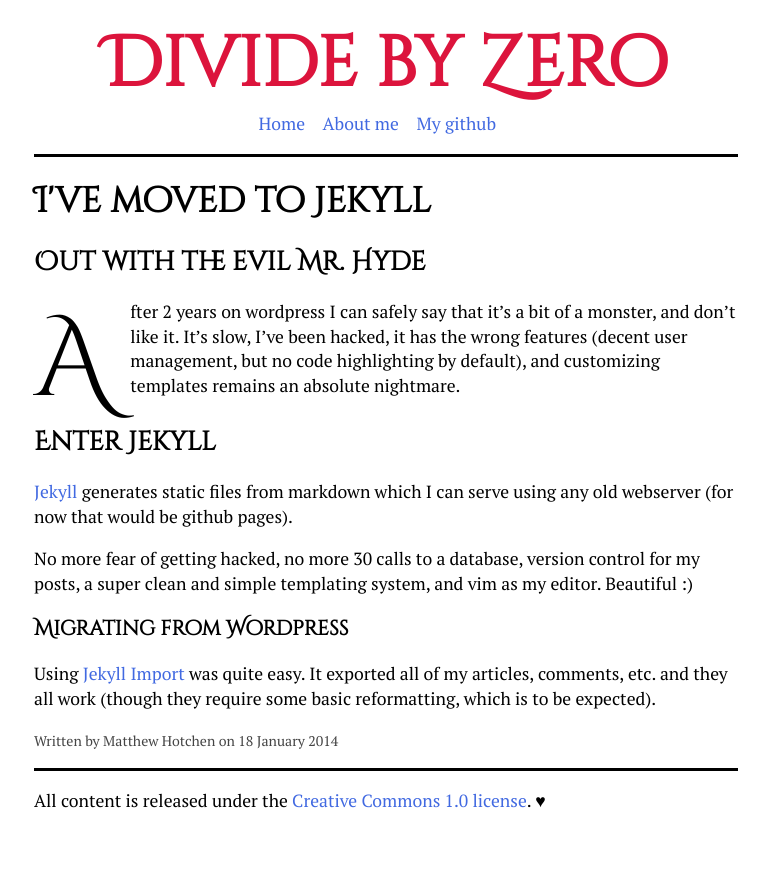
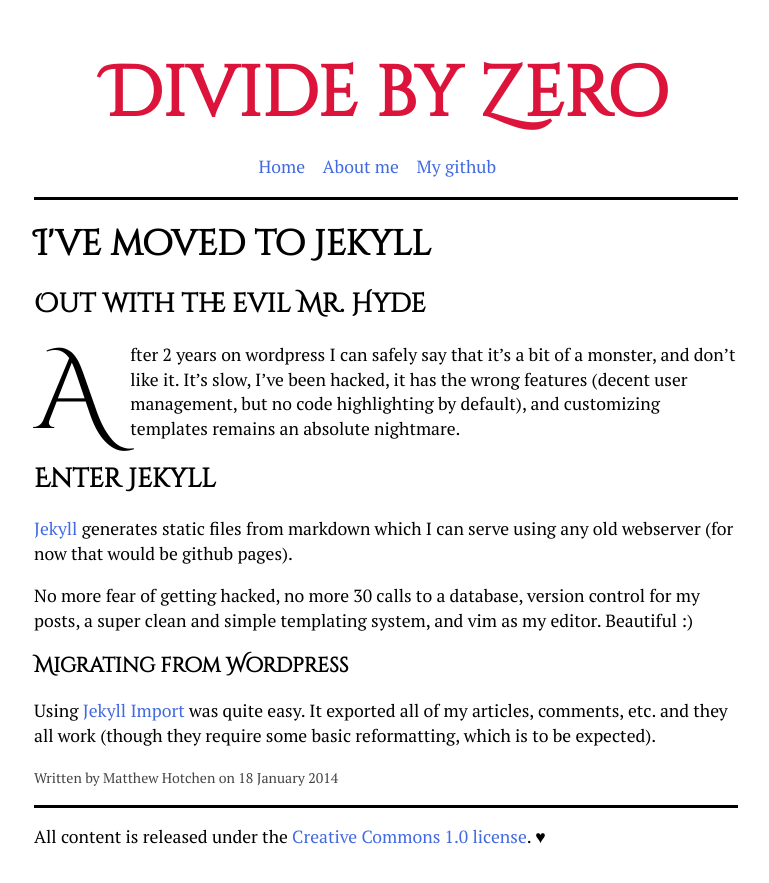
Before and after one commit to mhotchen/mhotchen.github.io, a Jekyll site: the page built from _posts/2014-01-18-migrating-to-jekyll.markdown, in a window 1280 px wide. Shown: the top 883 px of the page, without its empty margins (254-1023 px from the left). Built offline with Jekyll 4.4.1, drawn with Linux system fonts in a browser that asks for light colours.

Commit message:
Address some cross browser issues
Specifically the site title not having a line height so overlapping
itself on small screens and the first letter having too much spacing on
the bottom

```diff
--- a/assets/css/main.css
+++ b/assets/css/main.css
@@ -31,7 +31,7 @@
 ul {margin-left: 0; padding-left: 1em;}
 ol {list-style: lower-alpha;}
 ul {list-style: none; text-indent: -1em;}
-ul li:before {content: "\0BB"; width: 1em; display: block; float: left;}
+ul li:before {content: "»"; width: 1em; display: block; float: left;}
 
 /* colors */
 body {color: #000; background-color: #fff;}
@@ -56,7 +56,7 @@
 
 
 /* sections */
-body > header h1 {font-size: 400%; line-height: 0; text-align: center;}
+body > header h1 {font-size: 400%; margin: 0; text-align: center;}
 body > header h1 a,
 body > header h1 a:visited,
 body > header h1 a:hover {color: crimson;}
@@ -67,5 +67,5 @@
 body > header ul li:before {display: none;}
 
 body > article > * {clear: left;}
-body > article > p:first-of-type:first-letter {font: 400 600%/1em 'Cinzel Decorative', cursive; float: left; display: block; margin: 0.1em 0.2em 0.1em 0;}
+body > article > p:first-of-type:first-letter {font: 400 600%/0.8em 'Cinzel Decorative', cursive; float: left; display: block; margin: 0.1em 0.2em 0 0;}
 body > article > p:last-of-type {font-size: 0.8em; color: #444;}
```
